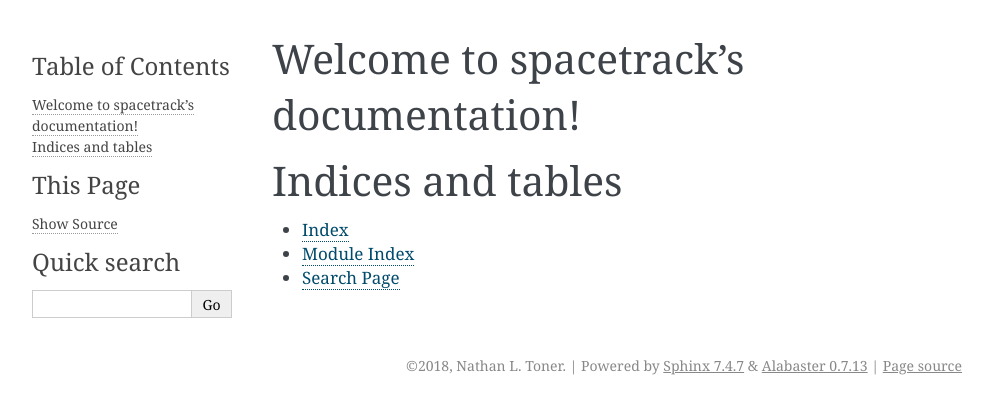
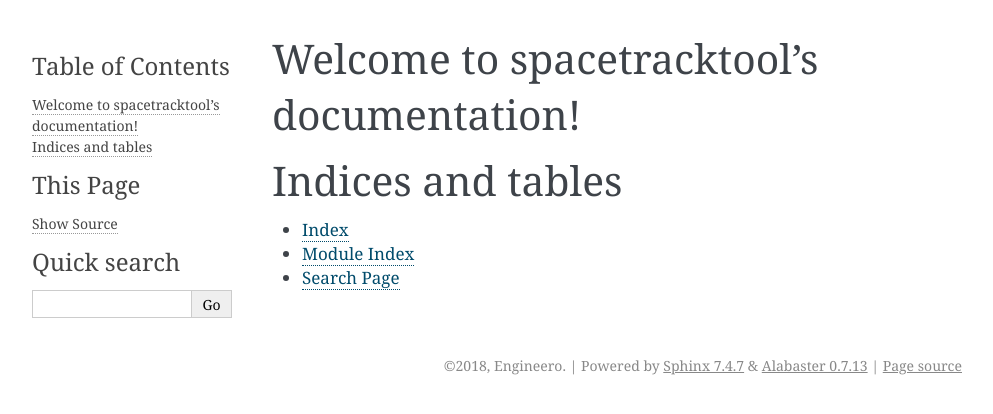
Before and after one commit to Engineero/spacetracktool, a Sphinx documentation site: the page built from docs/source/index.rst, in a window 1280 px wide. Shown: the top 414 px of the page, without its empty margins (148-1141 px from the left). Built offline with Sphinx 7.4.7, drawn with Linux system fonts in a browser that asks for light colours.

Commit message:
Modified docstring formatting and updated docs.

```diff
--- a/docs/source/conf.py
+++ b/docs/source/conf.py
@@ -14,19 +14,19 @@
 #
 import os
 import sys
-sys.path.insert(0, os.path.abspath('../../spacetrack'))
+sys.path.insert(0, os.path.abspath('../..'))
 
 
 # -- Project information -----------------------------------------------------
 
-project = 'spacetrack'
-copyright = '2018, Nathan L. Toner'
-author = 'Nathan L. Toner'
+project = 'spacetracktool'
+copyright = '2018, Engineero'
+author = 'Engineero'
 
 # The short X.Y version
 version = ''
 # The full version, including alpha/beta/rc tags
-release = ''
+release = '0.1.0b2'
 
 
 # -- General configuration ---------------------------------------------------
@@ -40,10 +40,8 @@ release = ''
 # ones.
 extensions = [
     'sphinx.ext.autodoc',
+    #'sphinxcontrib.napoleon',
     'sphinx_autodoc_napoleon_typehints',
-    'sphinx.ext.doctest',
-    'sphinx.ext.todo',
-    'sphinx.ext.coverage',
     'sphinx.ext.mathjax',
     'sphinx.ext.viewcode',
     'sphinx.ext.githubpages',
@@ -109,7 +107,7 @@ html_static_path = ['_static']
 # -- Options for HTMLHelp output ---------------------------------------------
 
 # Output file base name for HTML help builder.
-htmlhelp_basename = 'spacetrackdoc'
+htmlhelp_basename = 'spacetracktooldoc'
 
 
 # -- Options for LaTeX output ------------------------------------------------
@@ -136,8 +134,8 @@ latex_elements = {
 # (source start file, target name, title,
 #  author, documentclass [howto, manual, or own class]).
 latex_documents = [
-    (master_doc, 'spacetrack.tex', 'spacetrack Documentation',
-     'Nathan L. Toner', 'manual'),
+    (master_doc, 'spacetracktool.tex', 'spacetracktool Documentation',
+     'Engineero', 'manual'),
 ]
 
 
@@ -146,7 +144,7 @@ latex_documents = [
 # One entry per manual page. List of tuples
 # (source start file, name, description, authors, manual section).
 man_pages = [
-    (master_doc, 'spacetrack', 'spacetrack Documentation',
+    (master_doc, 'spacetracktool', 'spacetracktool Documentation',
      [author], 1)
 ]
 
@@ -157,15 +155,10 @@ man_pages = [
 # (source start file, target name, title, author,
 #  dir menu entry, description, category)
 texinfo_documents = [
-    (master_doc, 'spacetrack', 'spacetrack Documentation',
-     author, 'spacetrack', 'One line description of project.',
+    (master_doc, 'spacetracktool', 'spacetracktool Documentation',
+     author, 'spacetracktool', 'One line description of project.',
      'Miscellaneous'),
 ]
 
 
 # -- Extension configuration -------------------------------------------------
-
-# -- Options for todo extension ----------------------------------------------
-
-# If true, `todo` and `todoList` produce output, else they produce nothing.
-todo_include_todos = True
--- a/docs/source/index.rst
+++ b/docs/source/index.rst
@@ -1,10 +1,10 @@
-.. spacetrack documentation master file, created by
-   sphinx-quickstart on Mon Apr 23 17:36:02 2018.
+.. spacetracktool documentation master file, created by
+   sphinx-quickstart on Tue May  1 07:53:31 2018.
    You can adapt this file completely to your liking, but it should at least
    contain the root `toctree` directive.
 
-Welcome to spacetrack's documentation!
-======================================
+Welcome to spacetracktool's documentation!
+==========================================
 
 .. toctree::
    :maxdepth: 2
--- a/docs/source/modules.rst
+++ b/docs/source/modules.rst
@@ -1,7 +1,7 @@
-spacetrack
-==========
+spacetracktool
+==============
 
 .. toctree::
    :maxdepth: 4
 
-   spacetrack
+   spacetracktool
```
Also changed, not shown: docs/source/spacetrack.rst (deleted, +0 -22 lines), docs/source/spacetracktool.rst (added, +30 -0 lines), 4 other files.
